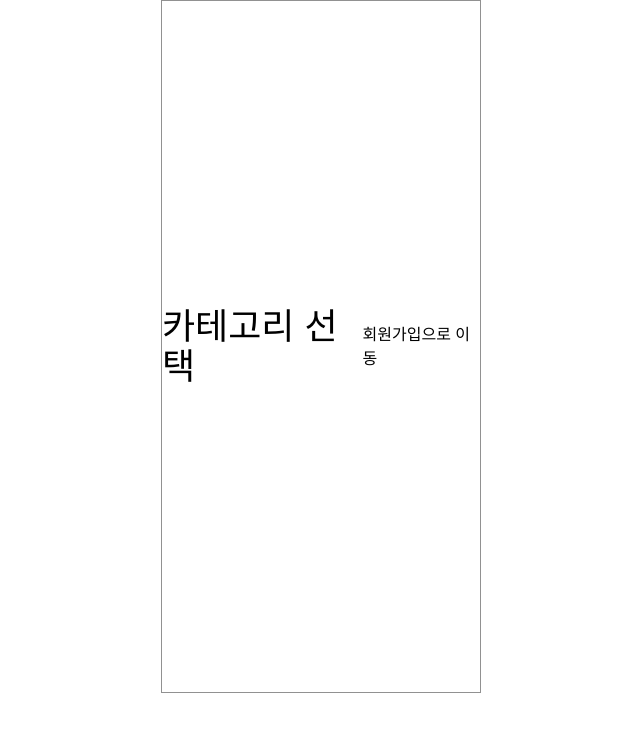
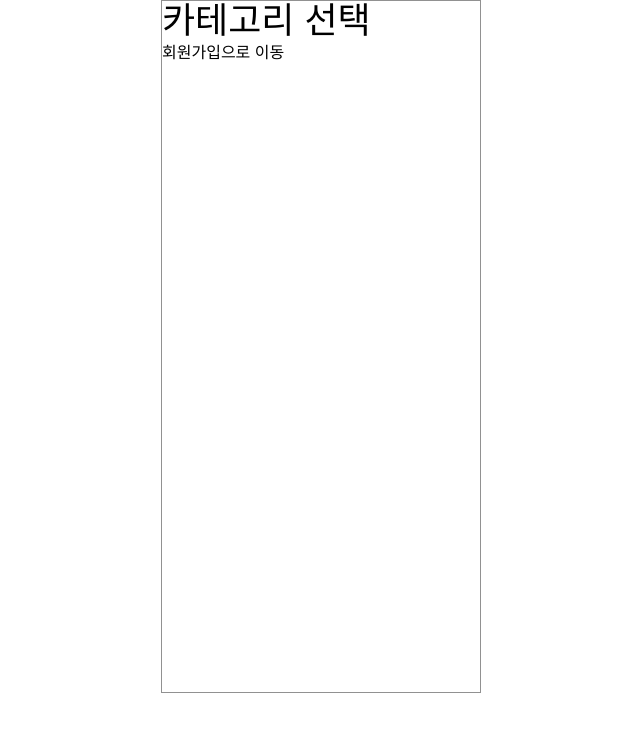
Before and after one commit to FRONTENDSCHOOL10/seven-11, a React app: page /categories in a window 1280 px wide. Shown: the top 732 px of the page, without its empty margins (319-959 px from the left). Built offline with nearby package versions, Linux system fonts and the light colour scheme; the HTML template or start-up script is replaced by a standard one; a web font is replaced by a local one.

Commit message:
[Modufy] App 스타일 변경 - flex 제거

```diff
--- a/src/App.jsx
+++ b/src/App.jsx
@@ -6,7 +6,7 @@ function App() {
   return (
     <HelmetProvider>
       <div className="App">
-        <div className="w-[320px] h-[693px] flex justify-center items-center mx-auto border border-gray-300">
+        <div className="w-[320px] h-[693px] mx-auto border border-gray-300">
           <RouterProvider router={router} />
         </div>
       </div>
```
